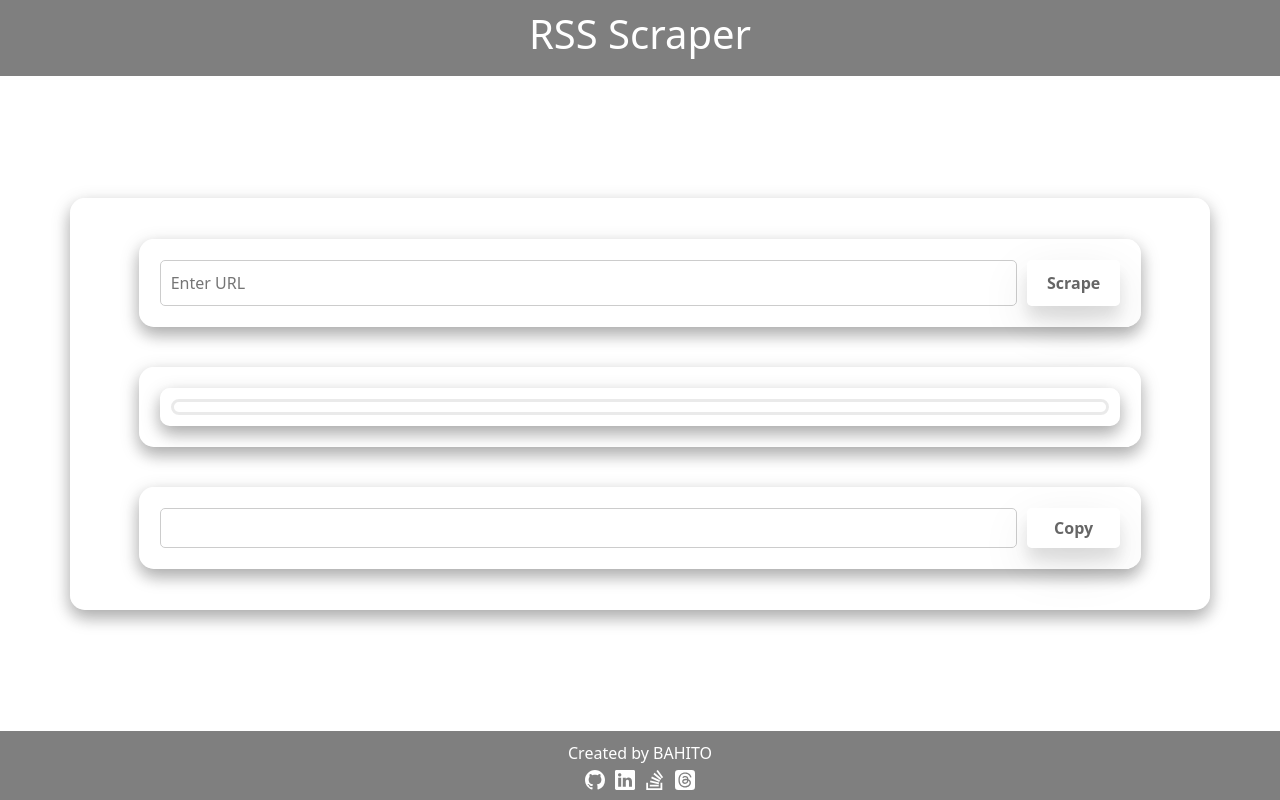
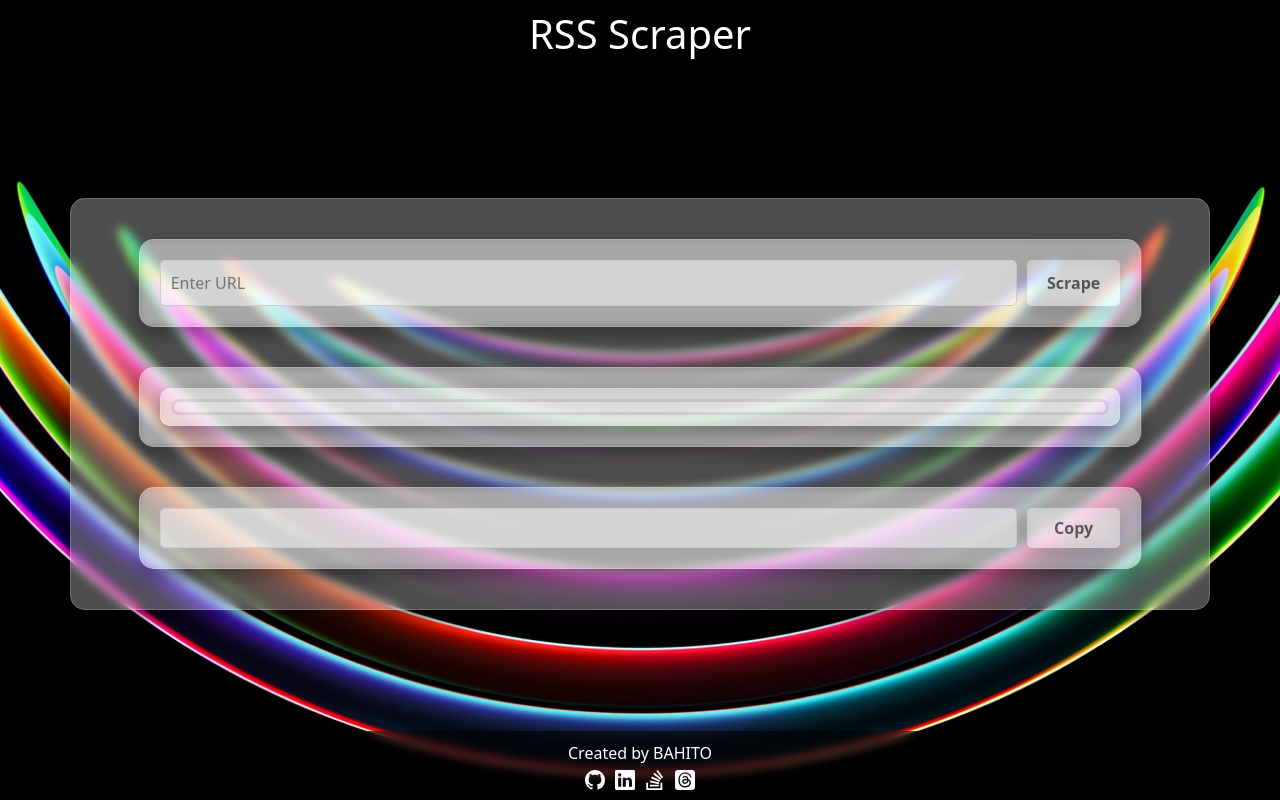
Before and after one commit to pedubitu/rss_scraper, a plain HTML site: page index.html in a window 1280 px wide. Drawn offline with nearby package versions, Linux system fonts and the light colour scheme; the site is published under a folder, as on GitHub Pages, so addresses that start at the root find nothing.

Commit message:
Update style.css

```diff
--- a/style.css
+++ b/style.css
@@ -2,7 +2,7 @@
 body {
   background-attachment: fixed;
   background-color: #000000;
-  background-image: url('/images/rss-wallpaper.jpeg');
+  background-image: url('./images/rss-wallpaper.jpeg');
   background-repeat: no-repeat;
   background-position: center;
   background-size: cover;
```
